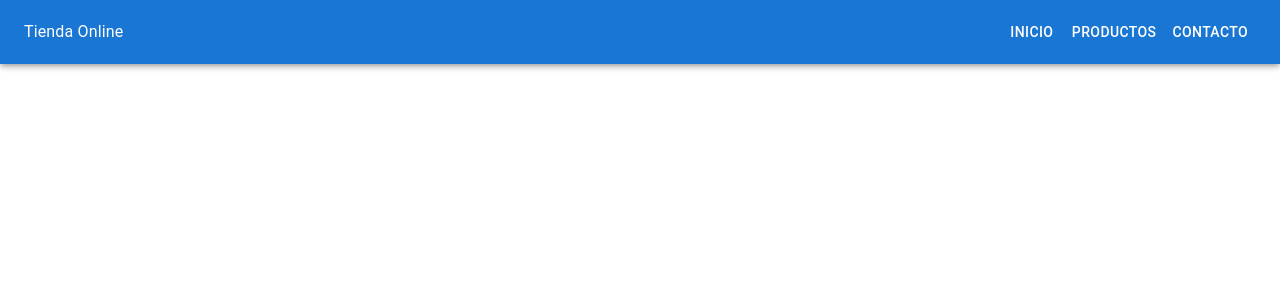
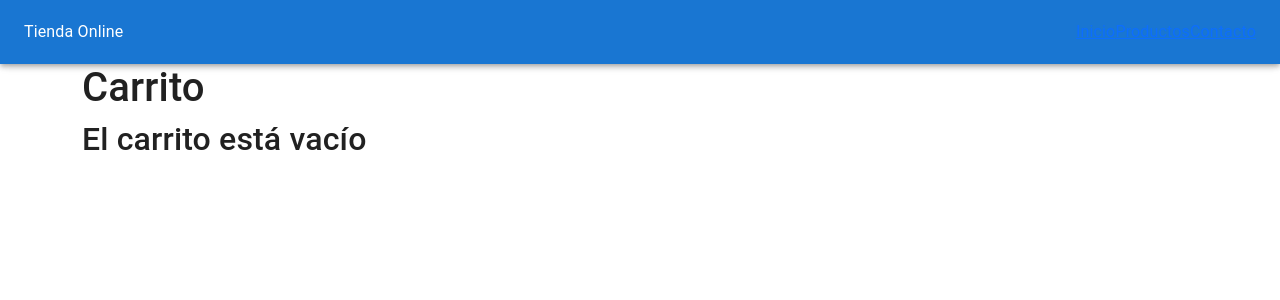
Before and after one commit to mbelenalvarez/reactAlvarezBelen, a React (Create React App) app in the folder react-alvarez-belen/: page /cart in a window 1280 px wide. Shown: the top 300 px of the page. Built offline with nearby package versions, Linux system fonts and the light colour scheme.

Commit message:
solucionando

```diff
--- a/react-alvarez-belen/src/App.js
+++ b/react-alvarez-belen/src/App.js
@@ -1,7 +1,6 @@
 import './App.css';
 import { BrowserRouter, Route, Routes } from 'react-router-dom';
 import Navbar from './components/Navbar';
-import CartWidget from './components/CartWidget';
 import Cart from './components/Cart';
 import ItemListContainer from './components/ItemListContainer';
 import ItemDetailContainer from './components/ItemDetailContainer';
@@ -19,7 +18,6 @@ function App() {
         <Route path={'/products'} element={<ItemListContainer />}  />
         <Route path={'/products/:id'} element={<ItemListContainer />}  />
         <Route path={'/product/:id'} element={<ItemDetailContainer />}  />
-        <Route path={'/cart'} element={<CartWidget />} />
         <Route path={'/cart'} element={<Cart />}/>
         <Route path={'/checkout'} element={<Checkout />}/>
       </Routes>
--- a/react-alvarez-belen/src/components/Cart.js
+++ b/react-alvarez-belen/src/components/Cart.js
@@ -19,9 +19,9 @@ const Cart = () => {
                 <div key={prod.id}>
                     <br />
                     <h3>{prod.title}</h3>
-                    <p>Precio unit: ${prod.price}</p>
-                    <p>Precio total: ${prod.price * prod.stock}</p>
-                    <p>Cantidad: {prod.stock}</p>
+                    <p>Precio unit: ${prod.pricePerUnit}</p>
+                    <p>Precio total: ${prod.pricePerUnit * prod.quantity}</p>
+                    <p>Cantidad: {prod.quantity}</p>
                     <br />
                 </div>
             ))
--- a/react-alvarez-belen/src/components/DetailContainer.js
+++ b/react-alvarez-belen/src/components/DetailContainer.js
@@ -12,7 +12,7 @@ const ProductDetail = ({product}) => {
       title: product.title,
       pricePerUnit: product.price,
       quantity: quantity,
-      imageURL: product.imageURL
+      imageURL: product.image
     });
   };
 
--- a/react-alvarez-belen/src/components/Navbar.js
+++ b/react-alvarez-belen/src/components/Navbar.js
@@ -18,11 +18,6 @@ const pages = [{ id: 'products', title: 'Products'}];
 const navItems = ['Inicio', 'Productos', 'Contacto'];
 
 const Navbar = () => {
-
-  <nav className="navbar">
-  <li><Link className="menu-link" to="/">Inicio</Link></li>
-  <li><Link className="menu-link" to="/products">Productos</Link></li>
-  </nav>
 
   const [anchorElNav, setAnchorElNav] = React.useState(null);
   const navigate = useNavigate();
@@ -64,9 +59,9 @@ const Navbar = () => {
         </Typography>
         <Box sx={{ display: { xs: 'none', sm: 'block' } }}>
           {navItems.map((item) => (
-            <Button key={item} sx={{ color: '#fff' }}>
+            <Link key={item} sx={{ color: '#fff' }}>
               {item}
-            </Button>
+            </Link>
           ))}
         </Box>
         {quantityCart === 0 ?
--- a/react-alvarez-belen/src/context/AppContext.js
+++ b/react-alvarez-belen/src/context/AppContext.js
@@ -10,7 +10,7 @@ const ContextProvider = ({children}) => {
     }
 
     const precioTotal = () => {
-        return carrito.reduce((acc, prod) => acc + prod.price * prod.stock, 0);
+        return carrito.reduce((acc, prod) => acc + prod.pricePerUnit * prod.quantity, 0);
     }
 
     const vaciarCarrito = () => {
```
